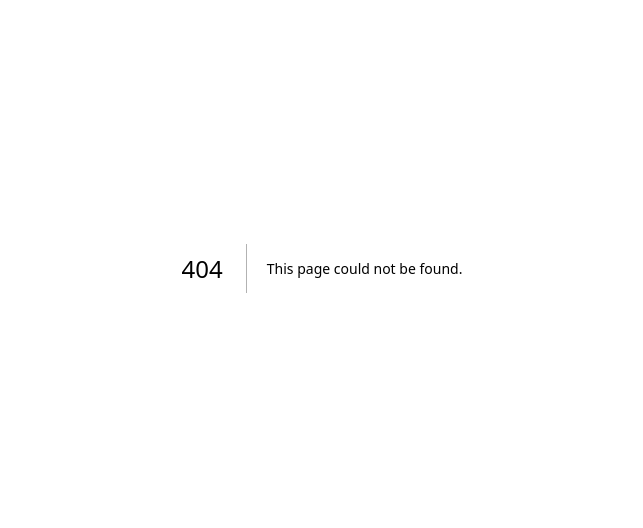
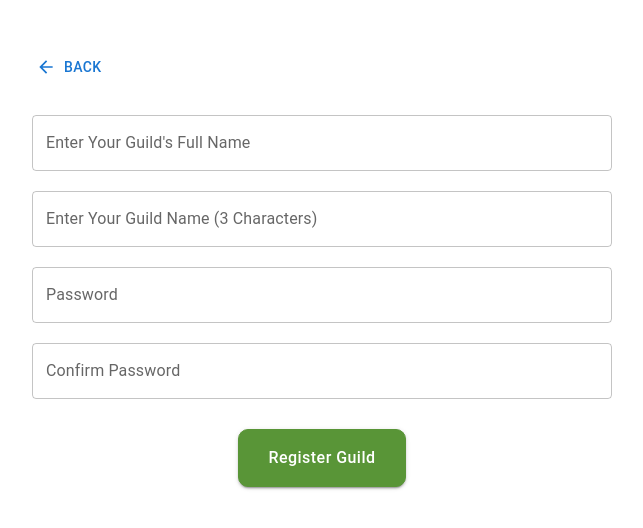
Before and after one commit to RaviGhelani/DA, a Next.js app: page /guild-register in a window 1280 px wide. Before the commit this address had no page. Shown: the part 132-660 px from the top of the page, without its empty margins (318-961 px from the left). Built offline with nearby package versions, Linux system fonts and the light colour scheme.

Commit message:
guildRegister first commit

```diff
--- /dev/null
+++ b/Components/GuildPage/GuildRegister.js
@@ -0,0 +1,98 @@
+import {
+  Box,
+  Button,
+  FormControl,
+  FormLabel,
+  TextField,
+  styled,
+} from "@mui/material";
+import Link from "next/link";
+import React from "react";
+import ArrowBackIcon from "@mui/icons-material/ArrowBack";
+
+export default function GuildRegister() {
+  return (
+    <Box
+      sx={{
+        width: "100%",
+        height: "100vh",
+        margin: "auto",
+        display: "flex",
+        flexDirection: "column",
+        justifyContent: "center",
+        alignItems: "center",
+      }}
+    >
+      <Box sx={{ width: { xs: "90%", sm: "580px" }, marginBottom: "30px" }}>
+        <Button href="/" startIcon={<ArrowBackIcon />}>
+          Back
+        </Button>
+      </Box>
+      <FormControl
+        sx={{ display: "flex", gap: "20px", width: { xs: "90%", sm: "auto" } }}
+      >
+        {/* <FormLabel>Enter Name</FormLabel> */}
+        <TextField
+          sx={{
+            width: { xs: "100%", sm: "580px" },
+            fontSize: { xs: "12px !important" },
+          }}
+          label="Enter Your Guild's Full Name"
+        ></TextField>
+        <TextField
+          sx={{ width: { xs: "100%", sm: "580px" } }}
+          label="Enter Your Guild Name (3 Characters)"
+        ></TextField>
+        <TextField
+          sx={{ width: { xs: "100%", sm: "580px" } }}
+          label="Password"
+        ></TextField>
+        <TextField
+          sx={{ width: { xs: "100%", sm: "580px" } }}
+          label="Confirm Password"
+        ></TextField>
+        <Button
+          disableRipple
+          // disabled={!isDirty}
+          href="/"
+          variant="contained"
+          sx={{
+            width: "fit-content",
+            color: "white",
+            padding: { xs: "15px 15px", md: "20px 30px" },
+            backgroundColor: "#599537",
+            margin: "auto",
+            marginTop: "10px",
+            fontSize: { xs: "13px", sm: "16px", xl: "20px" },
+            lineHeight: { xs: "13px", sm: "16px", xl: "19px" },
+            fontWeight: "500",
+            borderRadius: "10px",
+            border: "1px solid #599537",
+            textTransform: "capitalize",
+            "&:hover": {
+              color: "white",
+              backgroundColor: "#599537",
+              border: "1px solid #599537",
+            },
+            "&:focus": {
+              color: "white",
+              backgroundColor: "#599537",
+              border: "1px solid #599537",
+            },
+            "&:active": {
+              color: "white",
+              backgroundColor: "#599537",
+              border: "1px solid #599537",
+            },
+            "&:disabled": {
+              cursor: "not-allowed",
+              border: "none",
+            },
+          }}
+        >
+          Register Guild
+        </Button>
+      </FormControl>
+    </Box>
+  );
+}
--- a/package.json
+++ b/package.json
@@ -9,6 +9,7 @@
     "@emotion/react": "^11.11.0",
     "@emotion/server": "^11.11.0",
     "@emotion/styled": "^11.11.0",
+    "@mui/icons-material": "^5.11.16",
     "@mui/material": "^5.13.1",
     "next": "latest",
     "react": "18.2.0",
--- /dev/null
+++ b/pages/guild-register/index.js
@@ -0,0 +1,18 @@
+import Head from "next/head";
+import { Fragment } from "react";
+// import GuildSignUp from "../../Components/GuildPage/Guildsignup";
+import GuildRegister from "../../Components/GuildPage/GuildRegister";
+
+export default function Home() {
+  return (
+    <Fragment>
+      <Head>
+        <title>Dragon Arena</title>
+        <link rel="icon" href="/favicon.ico" />
+      </Head>
+      <main>
+        <GuildRegister />
+      </main>
+    </Fragment>
+  );
+}
```
Also changed, not shown: 1 other file (tests, documents, lock files or other folders).
